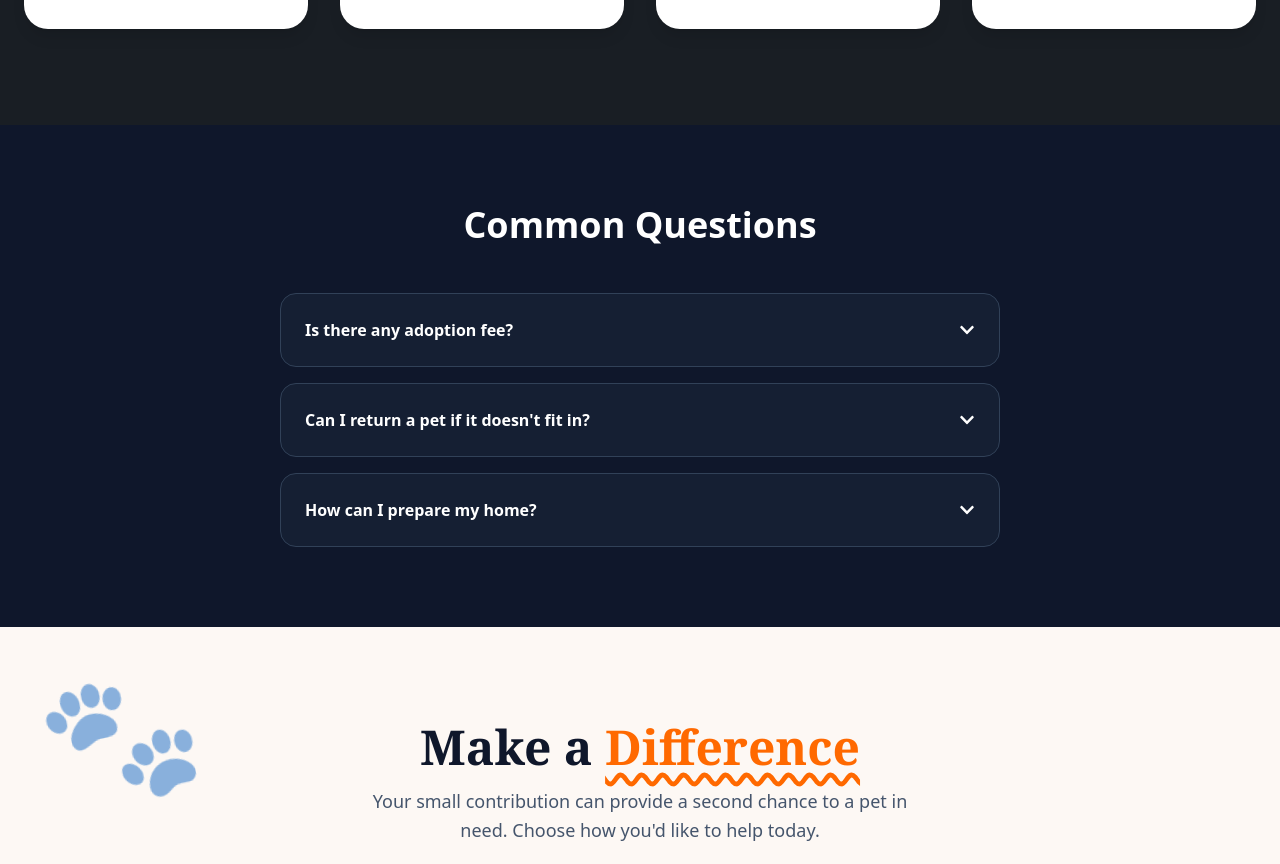
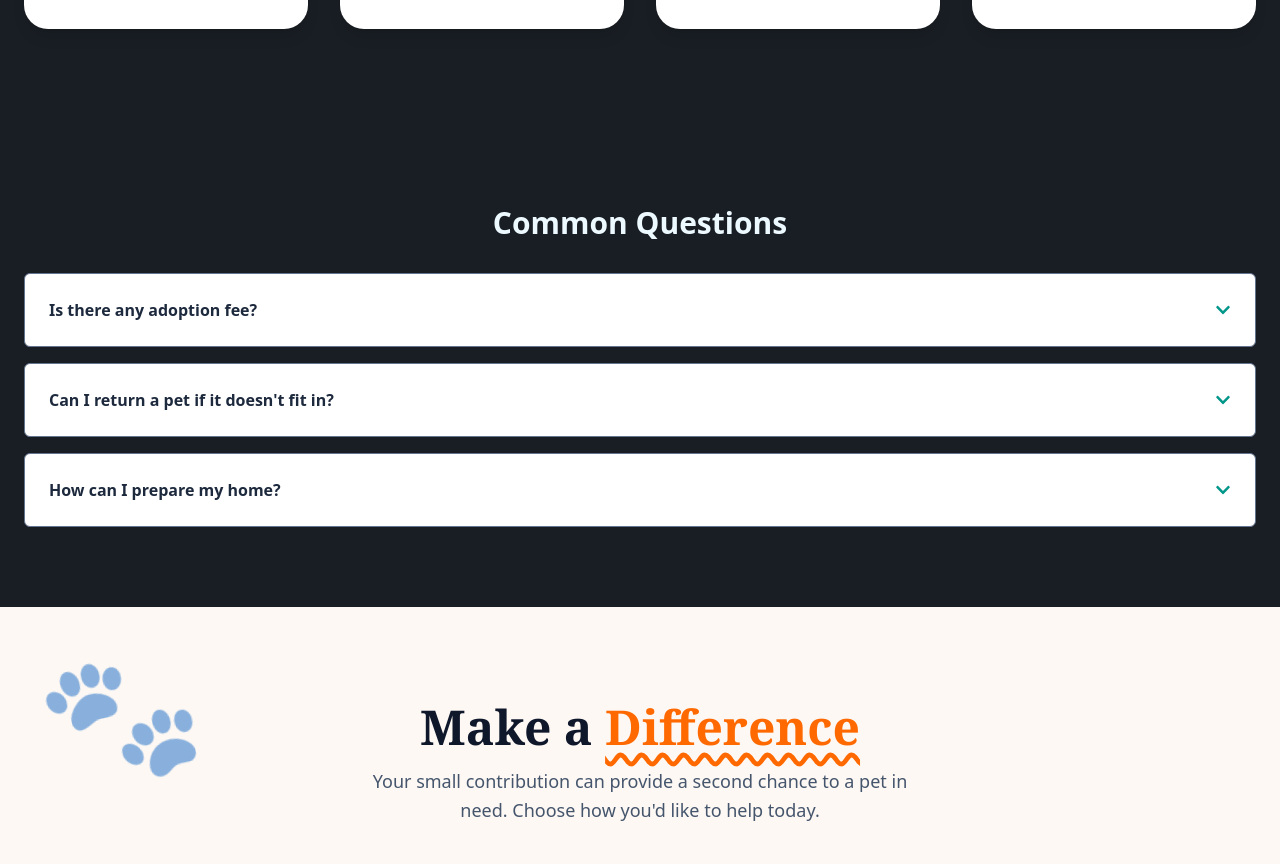
Before and after one commit to mehedihasanshohan/pawmart-client, a React (Vite) app: page / in a window 1280 px wide. Shown: the part 4080-4944 px from the top of the page. Built offline with nearby package versions, Linux system fonts and the light colour scheme; no server answers.

Commit message:
change: FAQ section design polish

```diff
--- a/src/components/FAQ.jsx
+++ b/src/components/FAQ.jsx
@@ -11,21 +11,21 @@ export default function FAQ() {
   const [openIndex, setOpenIndex] = useState(null);
 
   return (
-    <section className="py-20 bg-slate-900 text-white overflow-hidden">
-      <div className="max-w-3xl mx-auto px-6">
-        <h2 className="text-4xl font-bold text-center mb-12">Common Questions</h2>
+    <section className="py-20 bg-base-200 overflow-hidden">
+      <div className="max-w-7xl mx-auto px-6">
+        <h2 className="text-3xl font-bold mb-8 text-center">Common Questions</h2>
         <div className="space-y-4">
           {faqs.map((faq, i) => (
-            <div key={i} className="border border-slate-700 rounded-2xl overflow-hidden bg-slate-800/50">
+            <div key={i} className="border border-slate-500 rounded-md overflow-hidden bg-white">
               <button
                 onClick={() => setOpenIndex(openIndex === i ? null : i)}
-                className="w-full flex justify-between items-center p-6 text-left hover:bg-slate-800 transition-colors"
+                className="w-full flex justify-between items-center p-6 text-left  transition-colors"
               >
-                <span className="font-semibold">{faq.q}</span>
-                <FaChevronDown className={`transition-transform duration-300 ${openIndex === i ? 'rotate-180' : ''}`} />
+                <span className="font-semibold text-slate-800">{faq.q}</span>
+                <FaChevronDown className={`transition-transform duration-300 text-teal-600 ${openIndex === i ? 'rotate-180' : ''}`} />
               </button>
               <div className={`transition-all duration-300 ease-in-out ${openIndex === i ? 'max-h-40 p-6 pt-0 opacity-100' : 'max-h-0 opacity-0'}`}>
-                <p className="text-slate-400 text-sm italic border-t border-slate-700 pt-4">{faq.a}</p>
+                <p className="text-slate-600 text-sm italic border-t border-slate-700 pt-4">{faq.a}</p>
               </div>
             </div>
           ))}
```
